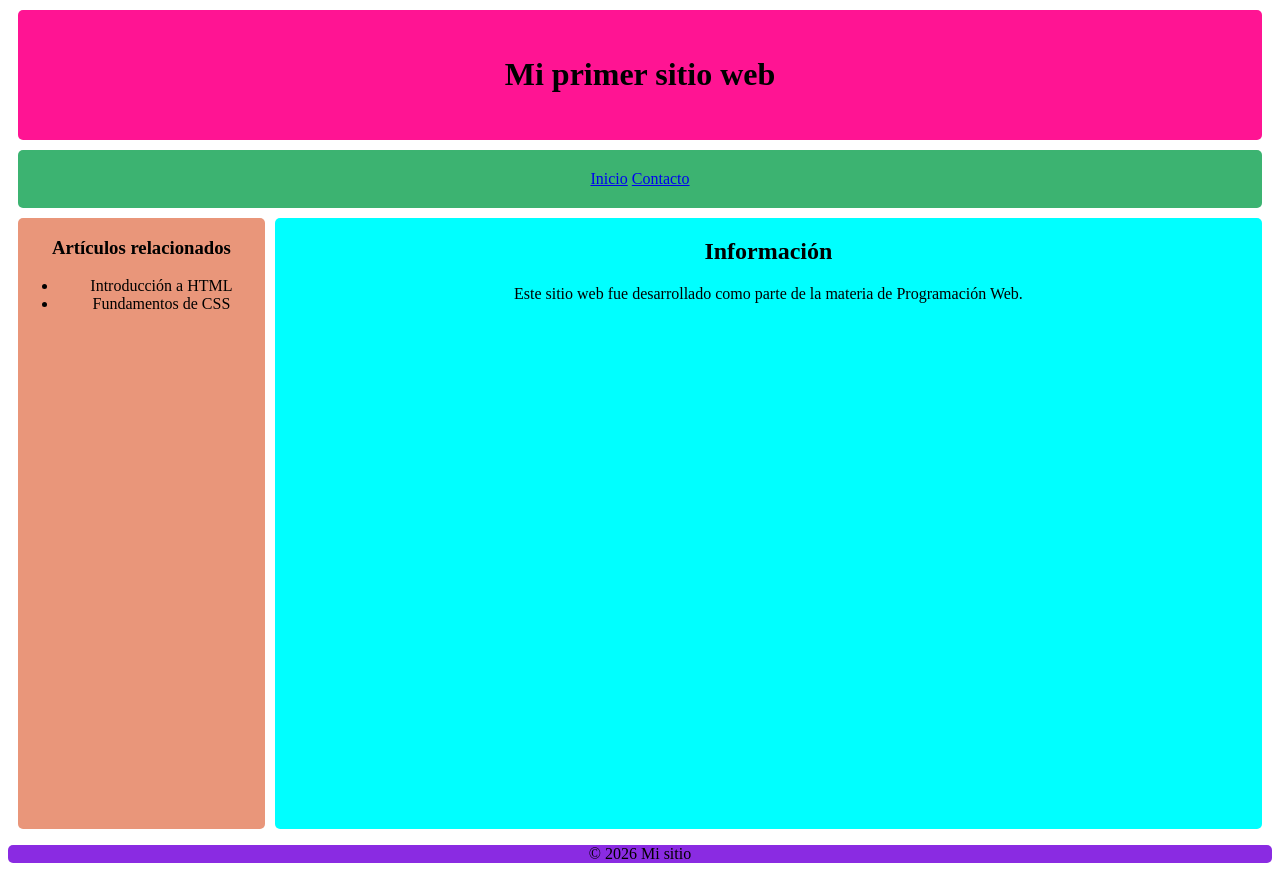
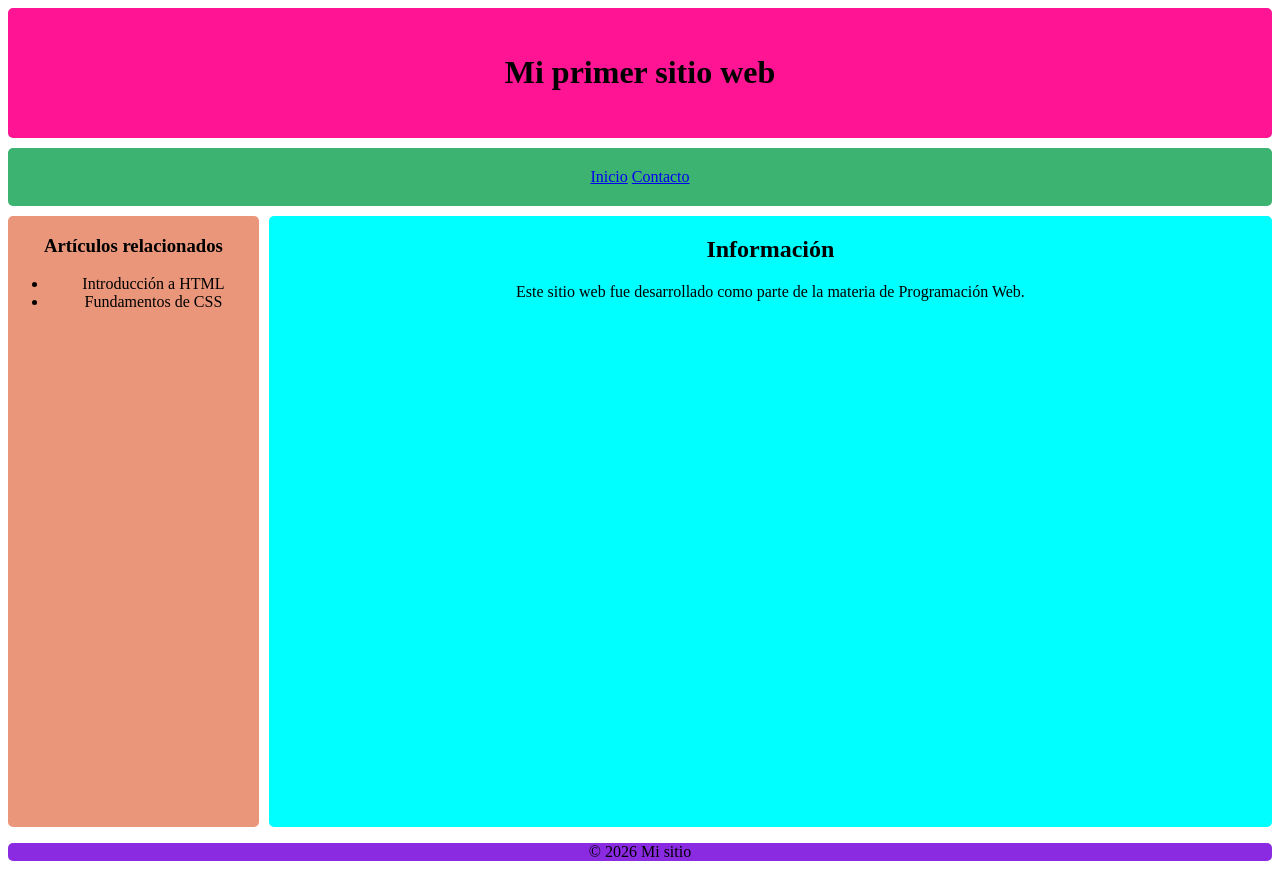
Before and after one commit to alfredoaguilera76/Programacion-web, a plain HTML site: page index.html in a window 1280 px wide. Drawn offline with Linux system fonts and the light colour scheme.

Commit message:
fix: corrige margenes innecesarios

```diff
--- a/style.css
+++ b/style.css
@@ -3,7 +3,6 @@ header {
     border-radius: 5px;
     text-align: center;
     padding: 25px;
-    margin: 10px;
 }
 
 nav {
@@ -11,12 +10,11 @@ nav {
     border-radius: 5px;
     text-align: center;
     padding: 20px;
-    margin: 10px;
+    margin: 10px 0px 10px 0px;
 }
 
 div {
     display: flex;
-    margin: 10px;
 }
 
 aside {
```
